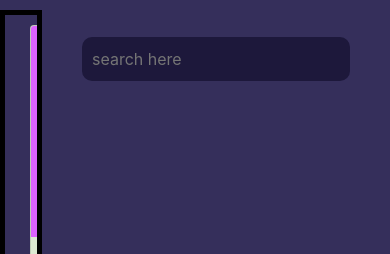
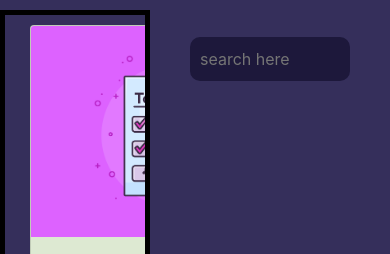
Before and after one commit to elias7alistair/React-ToDo, a React app: page / in a window 390 px wide. Shown: the part 585-839 px from the top of the page. Built offline with nearby package versions, Linux system fonts and the light colour scheme.

Commit message:
responsive 3

```diff
--- a/src/index.css
+++ b/src/index.css
@@ -85,7 +85,7 @@ code {
 }
 
 /*small phones to small tablets: 481 to 767px  */
-@media only screen and (max-width: 480px) and (max-width: 767px){
+@media only screen and (max-width: 480px){
 
 
 
@@ -95,6 +95,9 @@ code {
 
   .searchBox{
     height: 110px;
+  }
+  .searchBox input{
+    width: 160px;
   }
 
   .searchBox h2{
```
Also changed, not shown: public/index.html (+1 -0 lines).
